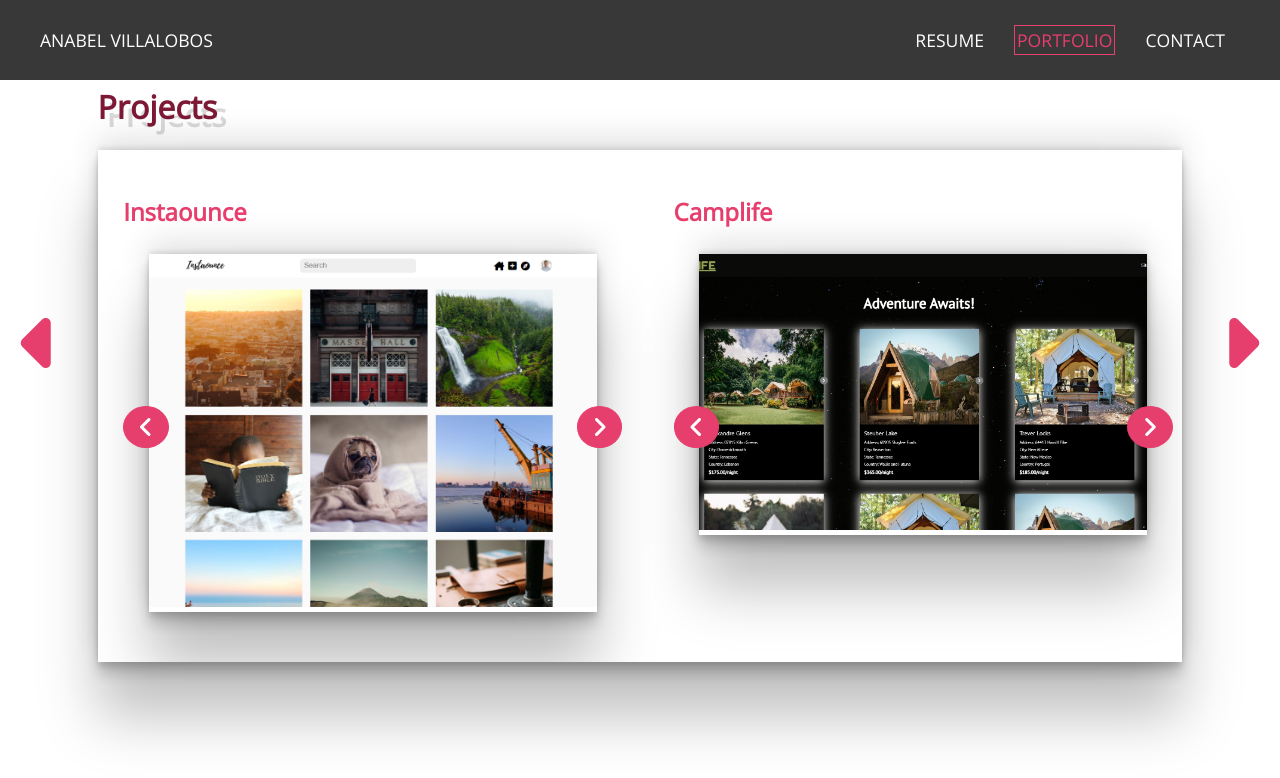
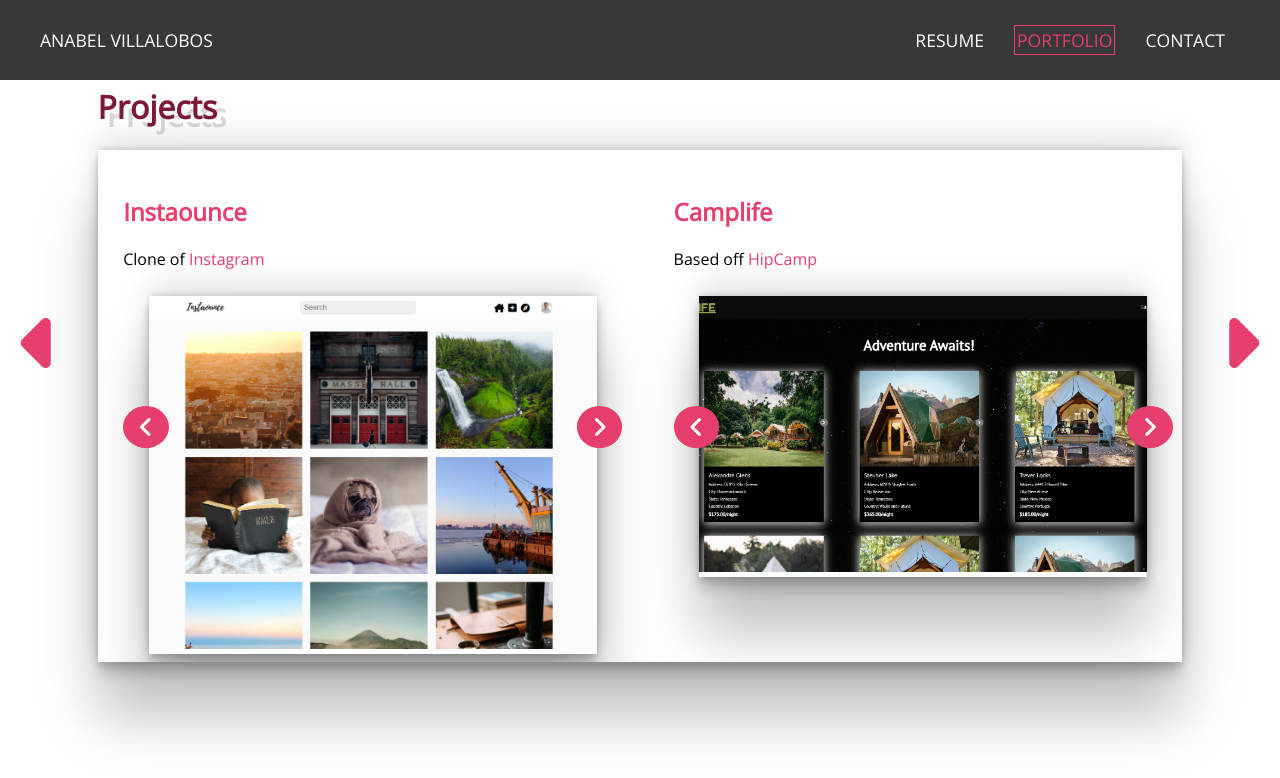
Before and after one commit to annvilla1998/ReactPersonalWebsite, a React (Create React App) app: page /portfolio in a window 1280 px wide. Shown: the top 778 px of the page. Built offline with nearby package versions, Linux system fonts and the light colour scheme.

Commit message:
added project based links

```diff
--- a/src/components/Portfolio/index.js
+++ b/src/components/Portfolio/index.js
@@ -79,6 +79,7 @@ export const Portfolio = () => {
                     <a target="_blank" rel="noopener noreferrer" href="https://instaounce-clone.herokuapp.com/login">
                         <h2>Instaounce</h2>
                     </a>
+                        <p>Clone of <a target="_blank" rel="noopener noreferrer" href="https://www.instagram.com/">Instagram</a></p>
                         <div className="project-image">
                             <i onClick={handleInstaLeftImageChange} className="fa-solid fa-angle-left"></i>
                                 <img alt="Instaounce" src={instaImages[instaCurrentImageIndex]} />
@@ -89,6 +90,7 @@ export const Portfolio = () => {
                     <a target="_blank" rel="noopener noreferrer" href="https://camplife1.herokuapp.com/">
                         <h2>Camplife</h2>
                     </a>
+                        <p>Based off <a target="_blank" rel="noopener noreferrer" href="https://www.hipcamp.com/en-US">HipCamp</a></p>
                         <div className="project-image">
                             <i onClick={handleCampLeftImageChange} className="fa-solid fa-angle-left"></i>
                                 <img alt="Camplife" src={campImages[campCurrentImageIndex]} />
@@ -99,6 +101,7 @@ export const Portfolio = () => {
                     <a target="_blank" rel="noopener noreferrer" href="https://eventtodo.herokuapp.com/">
                         <h2>Eventtodo</h2>
                     </a>
+                        <p>Based off <a target="_blank" rel="noopener noreferrer" href="https://todoist.com/">todoist</a></p>
                         <div className="project-image">
                             <i onClick={handleEventLeftImageChange} className="fa-solid fa-angle-left"></i>
                                 <img alt="EventToDo" src={eventImages[eventCurrentImageIndex]} />
```
